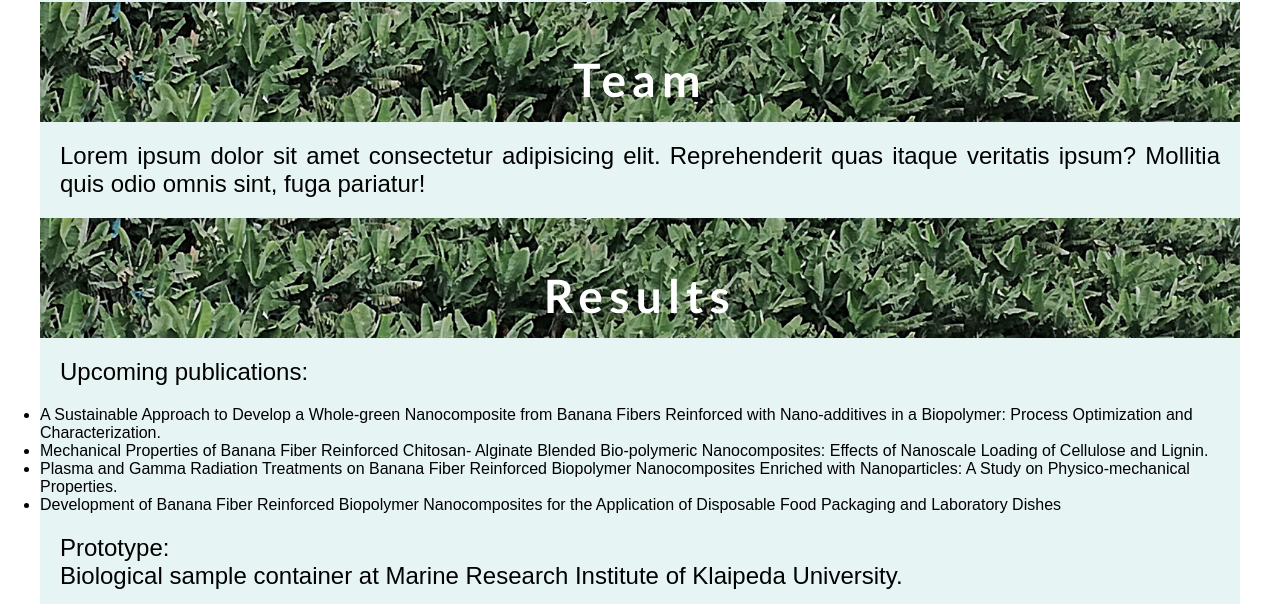
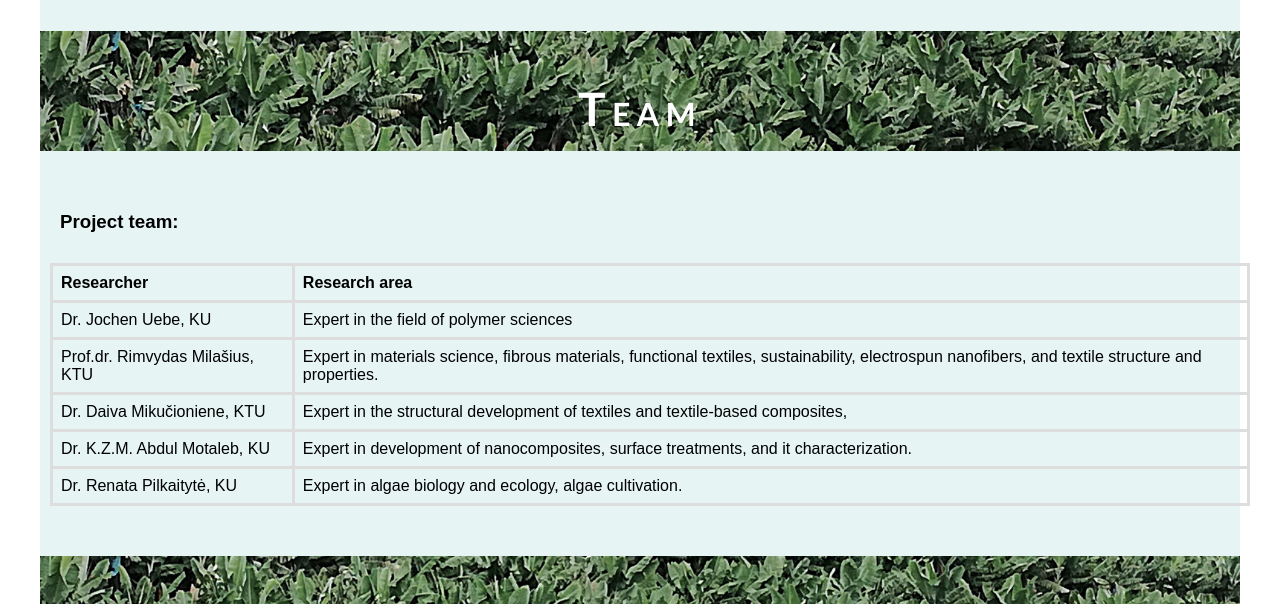
Before and after one commit to RenataPilka/HTML-studijos, a plain HTML site: page Projektas/index.html in a window 1280 px wide. Shown: the part 2035-2639 px from the top of the page. Drawn offline with Linux system fonts and the light colour scheme; files whose address does not match are found by name.

Commit message:
Project improvement

```diff
--- a/Projektas/index.html
+++ b/Projektas/index.html
@@ -30,11 +30,15 @@
     </section>
     <div class="HomeSection">
       <h2 class="News">News:</h2>
-      <p>The first project meeting was held in Klaipėda.</p>
+      <p>The NanoBioComp project starts on November 1st, 2024.</p>
+      <p>
+        The first meeting of the project took place in October 2024 at Klaipėda
+        University.
+      </p>
 
       <section class="Home">
         <img
-          src="FirstMeeting.jpg"
+          src="FirstMeeting2.jpeg"
           alt="FirstMeetingPhoto"
           class="FirstMeetingPhoto"
         />
@@ -60,43 +64,70 @@
       <h2 id="Team">Team</h2>
     </section>
     <div class="TeamSection-div">
-      <p>
-        Lorem ipsum dolor sit amet consectetur adipisicing elit. Reprehenderit
-        quas itaque veritatis ipsum? Mollitia quis odio omnis sint, fuga
-        pariatur!
-      </p>
+      <h3>Project team:</h3>
+      <table style="width: 100%">
+        <tr class="firstRow">
+          <th>Researcher</th>
+          <th>Research area</th>
+        </tr>
+        <tr>
+          <td>Dr. Jochen Uebe, KU</td>
+          <td>Expert in the field of polymer sciences</td>
+        </tr>
+        <tr>
+          <td>Prof.dr. Rimvydas Milašius, KTU</td>
+          <td>
+            Expert in materials science, fibrous materials, functional textiles,
+            sustainability, electrospun nanofibers, and textile structure and
+            properties.
+          </td>
+        </tr>
+        <tr>
+          <td>Dr. Daiva Mikučioniene, KTU</td>
+          <td>
+            Expert in the structural development of textiles and textile-based
+            composites,
+          </td>
+        </tr>
+        <tr>
+          <td>Dr. K.Z.M. Abdul Motaleb, KU</td>
+          <td>
+            Expert in development of nanocomposites, surface treatments, and it
+            characterization.
+          </td>
+        </tr>
+        <tr>
+          <td>Dr. Renata Pilkaitytė, KU</td>
+          <td>Expert in algae biology and ecology, algae cultivation.</td>
+        </tr>
+      </table>
     </div>
     <section class="ResultSection">
       <h2 id="Result">Results</h2>
     </section>
     <div class="ResultSection-div">
-      <p>Upcoming publications:</p>
-      <div>
-        <ul>
-          <li>
-            A Sustainable Approach to Develop a Whole-green Nanocomposite from
-            Banana Fibers Reinforced with Nano-additives in a Biopolymer:
-            Process Optimization and Characterization.
-          </li>
-          <li>
-            Mechanical Properties of Banana Fiber Reinforced Chitosan- Alginate
-            Blended Bio-polymeric Nanocomposites: Effects of Nanoscale Loading
-            of Cellulose and Lignin.
-          </li>
-          <li>
-            Plasma and Gamma Radiation Treatments on Banana Fiber Reinforced
-            Biopolymer Nanocomposites Enriched with Nanoparticles: A Study on
-            Physico-mechanical Properties.
-          </li>
-          <li>
-            Development of Banana Fiber Reinforced Biopolymer Nanocomposites for
-            the Application of Disposable Food Packaging and Laboratory Dishes
-          </li>
-        </ul>
-      </div>
+      <h3>Publications (Upcoming):</h3>
       <p>
-        Prototype:
-        <br />
+        A Sustainable Approach to Develop a Whole-green Nanocomposite from
+        Banana Fibers Reinforced with Nano-additives in a Biopolymer: Process
+        Optimization and Characterization.
+      </p>
+      <p>
+        Mechanical Properties of Banana Fiber Reinforced Chitosan- Alginate
+        Blended Bio-polymeric Nanocomposites: Effects of Nanoscale Loading of
+        Cellulose and Lignin.
+      </p>
+      <p>
+        Plasma and Gamma Radiation Treatments on Banana Fiber Reinforced
+        Biopolymer Nanocomposites Enriched with Nanoparticles: A Study on
+        Physico-mechanical Properties.
+      </p>
+      <p>
+        Development of Banana Fiber Reinforced Biopolymer Nanocomposites for the
+        Application of Disposable Food Packaging and Laboratory Dishes
+      </p>
+      <h3>Prototype:</h3>
+      <p>
         Biological sample container at Marine Research Institute of Klaipeda
         University.
       </p>
--- a/Projektas/styles.css
+++ b/Projektas/styles.css
@@ -33,6 +33,7 @@ header {
   align-items: center;
   justify-content: space-between;
   text-decoration: none;
+  font-variant: small-caps;
   margin: 0px;
   padding: 20px;
 }
@@ -70,6 +71,7 @@ header nav ul li a {
   background-image: url(BananuPlantacija2.jpg);
   background-position: top;
   height: 15vh;
+  font-variant: small-caps;
   background-repeat: no-repeat;
   background-size: cover;
   padding: 50px 20px;
@@ -79,6 +81,7 @@ h2 {
   font-size: 46px;
   font-weight: 900;
   font-family: "Gill Sans", "Gill Sans MT", Calibri, "Trebuchet MS", sans-serif;
+  font-variant: small-caps;
   color: white;
   letter-spacing: 0.4rem;
   margin: 0;
@@ -86,11 +89,14 @@ h2 {
 }
 .News {
   font-family: "Gill Sans", "Gill Sans MT", Calibri, "Trebuchet MS", sans-serif;
+  font-variant: small-caps;
+  text-align: justify;
   color: black;
-  margin: 0px;
-  padding: 0px;
+  margin: 0 0 20px;
+  padding: 40px 0 40px;
 }
 p {
+  font-family: "Gill Sans", "Gill Sans MT", Calibri, "Trebuchet MS", sans-serif;
   padding: 20px;
   font-size: 24px;
   text-align: justify;
@@ -121,12 +127,32 @@ p {
 .ResultSection-div {
   background-color: rgb(230, 244, 244);
   margin: 0;
-  padding: 0;
+  min-height: 100%;
+  font-family: "Gill Sans", "Gill Sans MT", Calibri, "Trebuchet MS", sans-serif;
+  padding: 40px 0px 40px;
 }
 .ProjectScheme {
   max-width: 1200px;
 }
-
+h3 {
+  padding: 20px;
+}
+table {
+  font-family: arial, sans-serif;
+  border-collapse: collapse;
+  width: 80%;
+  padding: 10px;
+  margin: 10px;
+}
+.firstRow {
+  text-decoration: none;
+}
+td,
+th {
+  border: 3px solid #dddddd;
+  text-align: left;
+  padding: 8px;
+}
 .go-up {
   position: fixed;
   bottom: 20px;
```
Also changed, not shown: Projektas/FirstMeeting.jpg (deleted), 1 other file.
